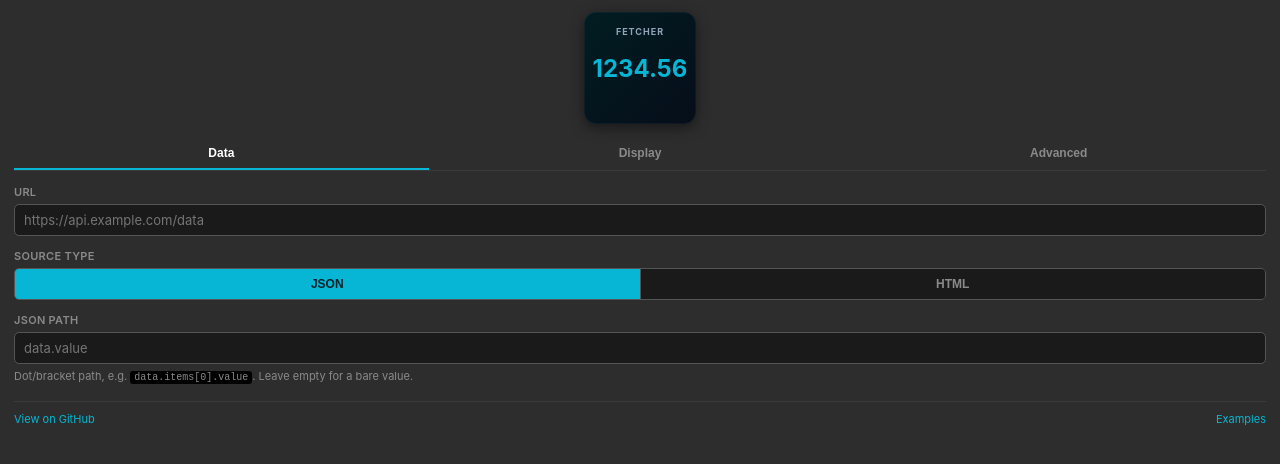
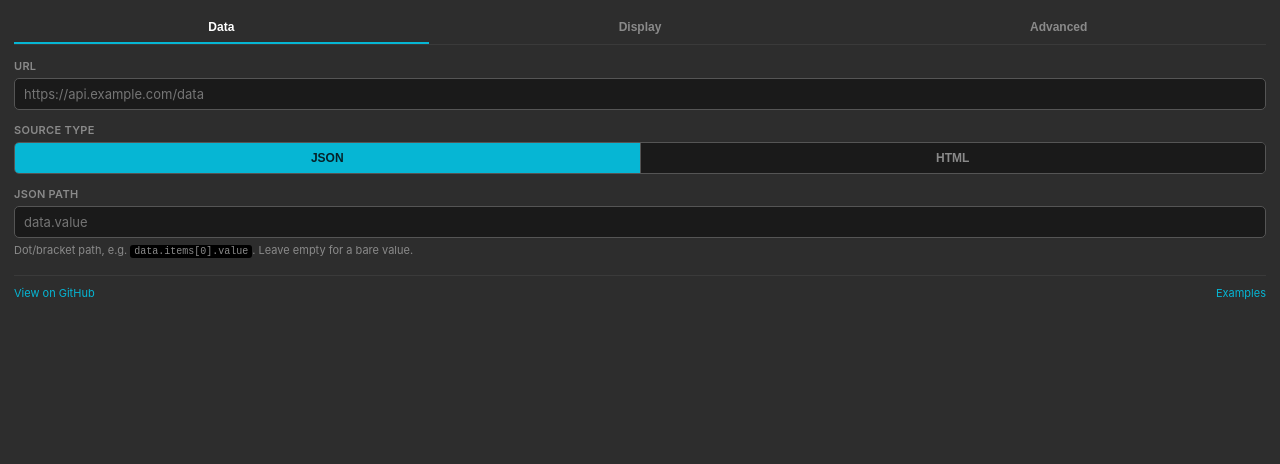
Before and after one commit to lenadweb/stream-deck-fetcher, a website: page com.len.fetcher.sdPlugin/ui/settings.html in a window 1280 px wide. Drawn offline with Linux system fonts and the light colour scheme.

Commit message:
remove preview from inspector

```diff
--- a/com.len.fetcher.sdPlugin/ui/settings.html
+++ b/com.len.fetcher.sdPlugin/ui/settings.html
@@ -26,53 +26,6 @@
             -webkit-font-smoothing: antialiased;
         }
         .container { padding: 12px 14px 14px; }
-
-        /* Preview */
-        .preview {
-            display: flex;
-            align-items: center;
-            justify-content: center;
-            margin-bottom: 14px;
-        }
-        .tile {
-            position: relative;
-            width: 112px;
-            height: 112px;
-            border-radius: 12px;
-            background: linear-gradient(135deg, #090514 0%, #140f28 100%);
-            box-shadow: 0 4px 14px rgba(0, 0, 0, .45), inset 0 0 0 1px rgba(255, 255, 255, .04);
-            display: flex;
-            flex-direction: column;
-            align-items: center;
-            justify-content: center;
-            overflow: hidden;
-        }
-        .tile-label {
-            position: absolute;
-            top: 14px;
-            left: 6px;
-            right: 6px;
-            text-align: center;
-            font-size: 9px;
-            font-weight: 700;
-            letter-spacing: 1px;
-            color: #94a3b8;
-            text-transform: uppercase;
-            white-space: nowrap;
-            overflow: hidden;
-            text-overflow: ellipsis;
-        }
-        .tile-row { display: flex; align-items: center; gap: 6px; padding: 0 8px; }
-        .tile-dot { width: 16px; height: 16px; border-radius: 50%; flex: 0 0 auto; display: none; }
-        .tile-value {
-            font-size: 24px;
-            font-weight: 700;
-            color: #fff;
-            white-space: nowrap;
-            overflow: hidden;
-            text-overflow: ellipsis;
-        }
-        .tile-value.error { color: var(--danger); }
 
         /* Tabs */
         .tabs {
@@ -229,16 +182,6 @@
 
 <body>
     <div class="container">
-        <div class="preview">
-            <div class="tile" id="pv-tile">
-                <div class="tile-label" id="pv-label">FETCHER</div>
-                <div class="tile-row">
-                    <div class="tile-dot" id="pv-dot"></div>
-                    <div class="tile-value" id="pv-value">1.2k</div>
-                </div>
-            </div>
-        </div>
-
         <div class="tabs">
             <button class="tab active" data-tab="data">Data</button>
             <button class="tab" data-tab="display">Display</button>
@@ -404,15 +347,6 @@
 
         function $(id) { return document.getElementById(id); }
 
-        function darken(hex, factor) {
-            const h = hex.replace("#", "");
-            const ch = function (i) {
-                const v = Math.round(parseInt(h.slice(i, i + 2), 16) * factor);
-                return Math.max(0, Math.min(255, v)).toString(16).padStart(2, "0");
-            };
-            return "#" + ch(0) + ch(2) + ch(4);
-        }
-
         function connectElgatoStreamDeckSocket(port, uuidValue, registerEvent, info, actionInfo) {
             uuid = uuidValue;
 
@@ -457,7 +391,6 @@
             document.querySelectorAll(".swatch").forEach(function (el) {
                 el.classList.toggle("active", el.dataset.theme === currentTheme);
             });
-            updatePreview();
             if (save) { saveSettings(); }
         }
 
@@ -473,7 +406,6 @@
             setTheme(settings.themeColor || "cyan", false);
             setMode(settings.mode === "html" ? "html" : "json", false);
             validate();
-            updatePreview();
             updateIntervalHint();
         }
 
@@ -494,47 +426,6 @@
             document.querySelectorAll(".panel").forEach(function (el) {
                 el.classList.toggle("active", el.id === "panel-" + tab);
             });
-        }
-
-        function formatSample(formatter) {
-            const val = 1234.56;
-            switch (formatter) {
-                case "integer": return "1235";
-                case "percent": return "1235%";
-                case "currency": return "$1234.56";
-                case "currency_eur": return "1234.56 €";
-                case "abbreviate": return "1.2k";
-                case "boolean_status": return "ON";
-                case "uppercase": return "OK";
-                case "lowercase": return "ok";
-                default: return String(val);
-            }
-        }
-
-        function deriveLabel() {
-            const label = $("label").value.trim();
-            if (label) { return label; }
-            const url = $("url").value.trim();
-            if (url) {
-                try { return new URL(url).hostname; } catch (e) { /* ignore */ }
-            }
-            return "Fetcher";
-        }
-
-        function updatePreview() {
-            const c = THEMES[currentTheme] || THEMES.cyan;
-            $("pv-label").textContent = deriveLabel().toUpperCase();
-            $("pv-value").textContent = formatSample($("formatter").value);
-            $("pv-value").style.color = c[0];
-            $("pv-tile").style.background = "linear-gradient(135deg, " + darken(c[0], 0.16) + " 0%, " + darken(c[1], 0.1) + " 100%)";
-            const icon = $("icon").value;
-            const dot = $("pv-dot");
-            if (icon && icon !== "none") {
-                dot.style.background = "linear-gradient(135deg, " + c[0] + ", " + c[1] + ")";
-                dot.style.display = "block";
-            } else {
-                dot.style.display = "none";
-            }
         }
 
         function humanizeSeconds(s) {
@@ -623,13 +514,9 @@
         document.addEventListener("DOMContentLoaded", function () {
             buildSwatches();
 
-            ["url", "label", "jsonPath", "selector"].forEach(function (id) {
-                $(id).addEventListener("input", function () { validate(); updatePreview(); });
+            ["url", "headers"].forEach(function (id) {
+                $(id).addEventListener("input", validate);
             });
-            ["formatter", "icon"].forEach(function (id) {
-                $(id).addEventListener("change", updatePreview);
-            });
-            $("headers").addEventListener("input", validate);
             $("pulling").addEventListener("input", updateIntervalHint);
 
             ["url", "jsonPath", "selector", "label", "headers", "pulling", "formatter", "icon"].forEach(function (id) {
```
